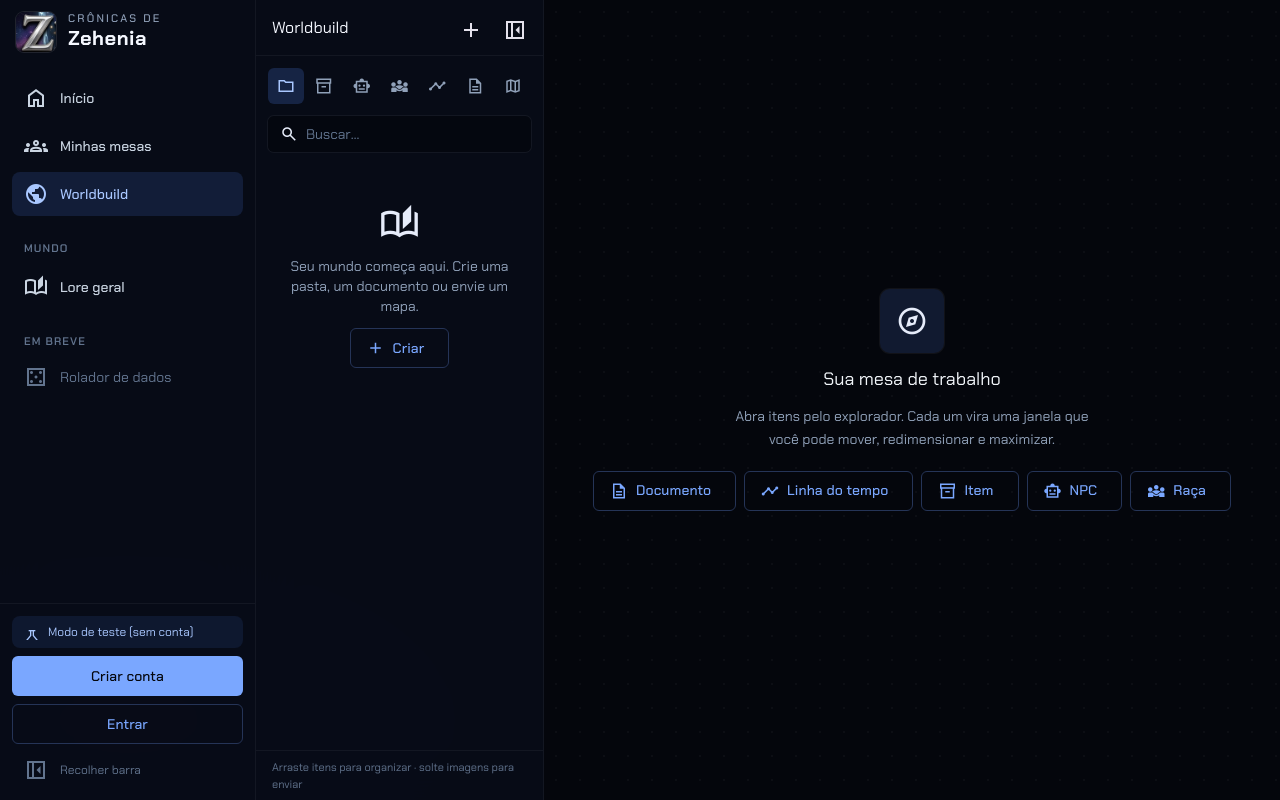
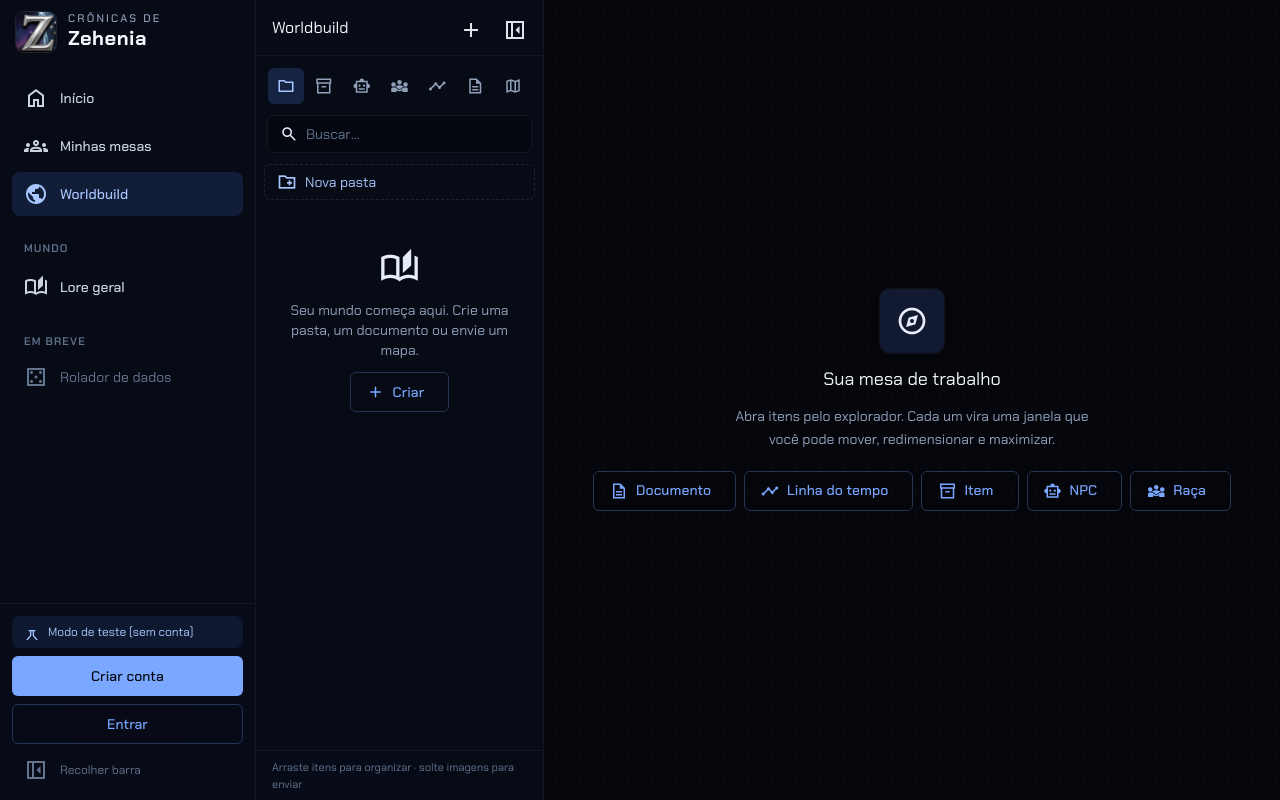
Before and after one commit to pedroBstumpf/DiceTag, an Angular app: page /worldbuild in a window 1280 px wide. Built offline with nearby package versions, Linux system fonts and the light colour scheme; a web font is replaced by a local one.

Commit message:
feat(worldbuild): botão "Nova pasta" na aba Arquivos do explorador
Como as outras abas têm o botão "Novo" do tipo delas, a árvore de
arquivos ganha "Nova pasta" no topo (cria na raiz e já abre para
renomear).

```diff
--- a/src/app/features/worldbuild/components/explorer/explorer.html
+++ b/src/app/features/worldbuild/components/explorer/explorer.html
@@ -80,6 +80,15 @@
   (dragleave)="dropTargetId.set(undefined)"
   (drop)="onDrop($event, null)"
 >
+  <!-- Nova pasta na raiz (os demais tipos ficam no "+" do cabeçalho e nas outras abas) -->
+  <button
+    type="button"
+    class="mb-2 flex h-9 w-full items-center gap-2 rounded-lg border border-dashed border-white/10 px-3 text-sm text-astral-300 transition-colors hover:border-astral-400/40 hover:bg-astral-500/10"
+    (click)="create('folder')"
+  >
+    <mat-icon class="!size-5 !text-[20px]">create_new_folder</mat-icon>
+    Nova pasta
+  </button>
   @if (searchResults(); as results) {
     <!-- Resultado de busca: lista plana -->
     @for (item of results; track item.id) {
```
